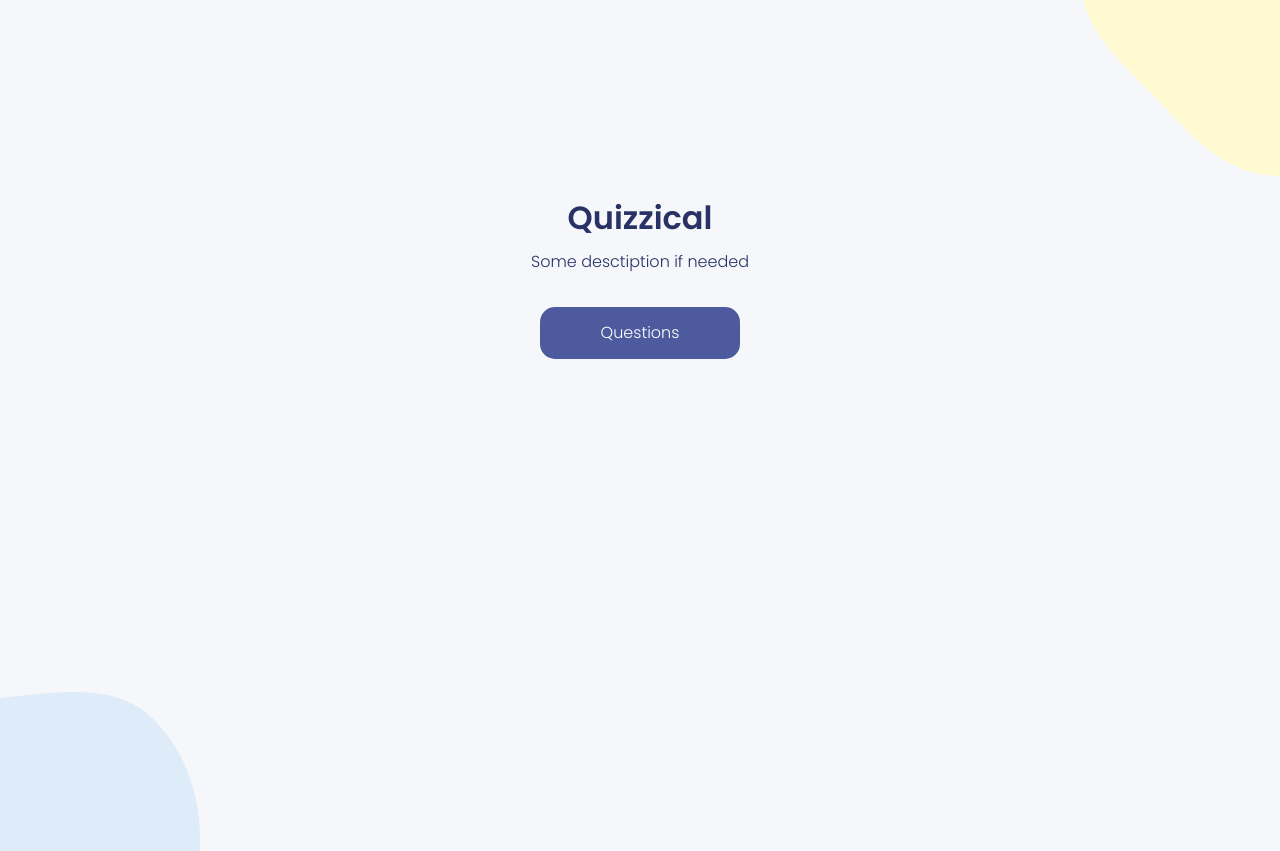
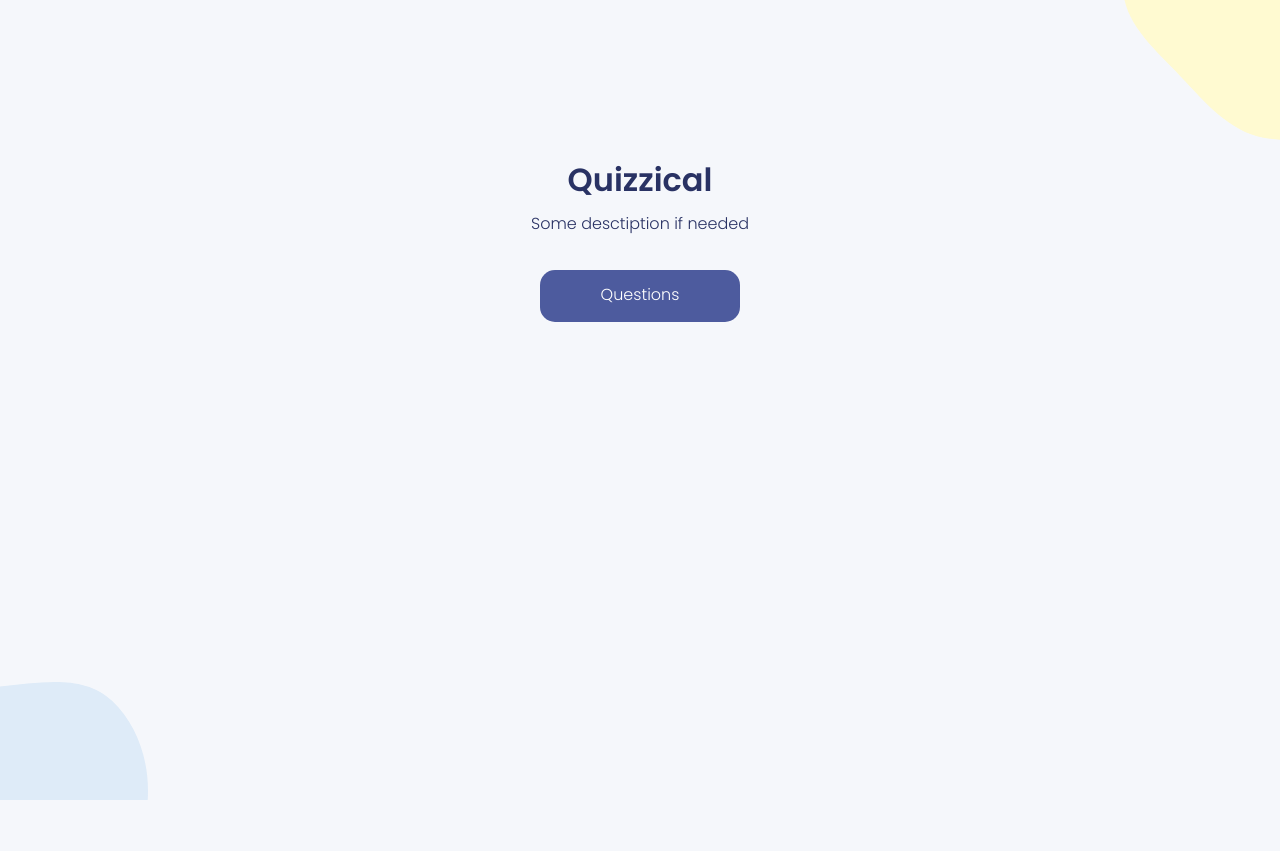
Before and after one commit to sis-I/React-Solo-Project-3, a React (Vite) app: page / in a window 1280 px wide. After the commit the page ends 800 px from the top, so only its background shows below. Built offline with nearby package versions, Linux system fonts and the light colour scheme.

Commit message:
Questions component modified

```diff
--- a/App.jsx
+++ b/App.jsx
@@ -1,36 +1,25 @@
 import React from "react";
 import IntroPage from "./components/IntroPage";
 import Questions from "./components/Questions";
-import Answers from "./components/Answers";
 
 import blobsTop from "./assets/blobs-top.svg";
 import blobsBottom from "./assets/blobs-bottom.svg";
 
 
 function App() {
+  const [showQuestions, setShowQuestions] = React.useState(false);
 
-    const [isIntro, setIsIntro] = React.useState(true);
-    const [isAnswerPage, setIsAnswerPage] = React.useState(false);
-
-    // const res = fetch("https://opentdb.com/api.php?amount=5");
-    // let data = res.json();
-    // console.log(data);
-
-    function handleClick(e) {
-      e.preventDefault();
-      setIsIntro(false);
-    }
-
-    function checkAnswer() {
-        setIsAnswerPage(true);
+  function getQuestions() {
+    setShowQuestions(true);
   }
 
   return (
     <div className="app--background">
       <img className="blobs-top" src={blobsTop} alt="Top Blobs" />
-        {isIntro && <IntroPage handleClick={handleClick}/>}
-        {!isIntro && !isAnswerPage && <Questions checkAnswer={checkAnswer}/>}
-        {isAnswerPage && <Answers /> }
+      { showQuestions ?
+        <Questions  /> :
+        <IntroPage handleClick={getQuestions} />
+      }
       <img className="blobs-bottom" src={blobsBottom} alt="Bottom Blobs" />
     </div>
   )
--- a/components/Questions.jsx
+++ b/components/Questions.jsx
@@ -1,45 +1,70 @@
 import React from "react"
 import ChoiceButton from "./ChoiceButton";
+import Answers from "./Answers";
 
 
 export default function Questions(props) {
     const [myData, setMyData] = React.useState([]);
-    const [selected, setSelected] = React.useState(Array(4).fill(false));
+    const [showAnswer, setShowAnswer] = React.useState(false);
+
+    const [selection, setSelection] = React.useState(getSelection());
 
     React.useEffect(() => {
         console.log("Effect runs");
         fetch("https://opentdb.com/api.php?amount=5")
             .then(res => res.json())
             .then(data => setMyData(data.results));
-
     }, []);
 
-    function answerClick(e, i) {
+    function getSelection() {
+        const selectArr = myData.map(data => {
+           return Array(data.incorrect_answers.length + 1).fill(false);
+        });
+        return selectArr;
+    }
+
+    function checkAnswer() {
+        setShowAnswer(true);
+    }
+
+
+    function answerClick(e, index, i) {
         e.preventDefault();
         console.log(i, "is clicked");
-        setSelected(prevSelected => prevSelected.map((select, index) => {
-            if (i === index) {
-              return !select;
+        setSelection(prevSelection => prevSelection.map((ansList, selectIndex) => {
+            return ansList.map((choice, ansIndex) => {
+                if (index === selectIndex && i === ansIndex) {
+                    return !choice;
                 }
-            return select;
-        }))
+                return choice;
+            })
+        }));
     }
 
-    const questions = myData.map(quiz => {
-        const choiceElements = quiz.incorrect_answers.map((choice, index) => (
+    function getChoices() {
+        const cpyData = myData.slice();
+        const choices = cpyData.map(singleObj => [...singleObj.incorrect_answers]);
+
+        return choices;
+    }
+
+    console.log(getChoices());
+
+    const questions = myData.map((quiz, index) => {
+        const choiceElements = quiz.incorrect_answers.map((choice, i) => (
             <ChoiceButton
-                key={index}
+                key={i}
                 choice={choice}
-                handleClick={(e)=> answerClick(e, index)}
-                selected={selected[index]} />
+                handleClick={(e) => answerClick(e, index, i)}
+                selected={"none"} />
         ));
         choiceElements.push(<ChoiceButton choice={quiz.correct_answer} />);
 
         return (
             <div className="question-answer">
-                <h3>{ quiz.question }</h3>
+                <h3>{quiz.question}</h3>
                 <ul className="question-choices">
-                    { choiceElements }
+                    {choiceElements}
                 </ul>
                 <hr />
             </div>
@@ -47,14 +72,20 @@ export default function Questions(props) {
     });
 
     return (
+        <>
+        {!showAnswer ?
             <div className="question--main">
                 {questions}
                 <button
                     className="check-ans--btn"
-                onClick={props.checkAnswer}
+                    onClick={checkAnswer}
                 >
                     Check Answer
                 </button>
             </div>
+            :
+            <Answers />
+        }
+        </>
     )
 }
--- a/style.css
+++ b/style.css
@@ -7,27 +7,30 @@ body {
   font-family: Poppins, sans-serif;
   background-color: #F5F7FB;
   padding: 0;
-  height: 100vh;
 }
 
 .app--background {
   display: flex;
   flex-direction: column;
   z-index: -1;
-  overflow-y: hidden;
+  flex: 1;
 }
 
 .blobs-top {
+  max-width: 200px;
   align-self: self-end;
-  width: 200px;
 }
 
 .blobs-bottom {
-  width: 200px;
+  max-width: 200px;
   justify-self: self-end;
+  position: absolute;
+  bottom: 0;
 }
 
-.intro-main, .question--main, .answer--main {
+.intro-main,
+.question--main,
+.answer--main {
   display: flex;
   flex-direction: column;
   justify-content: center;
@@ -45,7 +48,8 @@ body {
   text-align: center;
 }
 
-.intro--btn, .check-ans--btn {
+.intro--btn,
+.check-ans--btn {
   width: 200px;
   height: 52px;
   background-color: #4D5B9E;
@@ -72,7 +76,7 @@ body {
 
 .question--main {
   max-width: 600px;
-  margin: -20% 40px;
+  margin: auto 40px;
   color: #293264;
 }
 
@@ -96,7 +100,7 @@ body {
   margin-right: 1rem;
   border: 1px solid #4D5B9E;
   border-radius: 8px;
-  color:#293264;
+  color: #293264;
   font-size: .8rem;
   display: flex;
   flex-direction: row;
@@ -117,5 +121,4 @@ body {
 
 hr {
   border: 1px solid #DBDEF0;
-  /* min-width: inherit; */
 }
```
Lines whose indentation alone changed are shown as unchanged.
